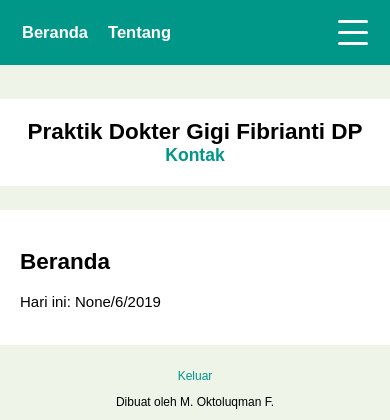
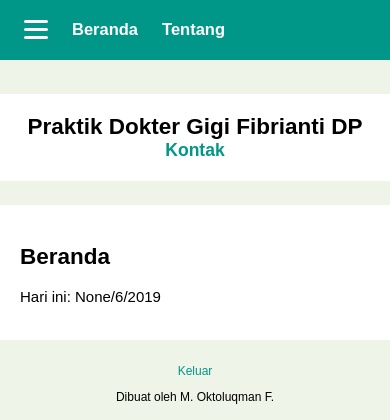
Before and after one commit to lepiku/praktekiin, a Django app: page / in a window 390 px wide. Shown: the top 420 px of the page. Run offline with Django 3.2, Linux system fonts and the light colour scheme; the visitor is signed in with stand-in values (Sample User, id 1); data that the repository does not hold is empty; some web fonts are replaced.

Commit message:
navbar to left

```diff
--- a/antri/templates/antri/base.html
+++ b/antri/templates/antri/base.html
@@ -35,33 +35,34 @@ a {
 }
 #left {
   display: flex;
-  white-space: nowrap;
+  justify-content: flex-start;
 }
-#right {
-  max-width: 720px;
-  text-align: right;
+#item {
+  padding: 20px 14px;
+  height: 24px;
 }
-#item { padding: 20px 10px; }
-#item:hover { background-color: #39b0a3; }
+#item:hover {
+  background-color: #39b0a3;
+}
 .dropdown {
   position: relative;
 }
 .dropdown #item {
   cursor: default;
 }
-.dropdown:hover .dropdown-content {display: block;}
+.dropdown:hover .dropdown-content {
+  display: block;
+}
 .dropdown-content {
   display: none;
   position: absolute;
   background-color: #d3e9e4;
   width: 240px;
   z-index: 1;
-  right: 0px;
 }
 .dropdown-content a {
   color: #009688;
   padding: 12px 16px;
-  text-decoration: none;
   display: block;
 }
 .dropdown-content a:hover {background-color: #e3f2ee;}
@@ -109,11 +110,8 @@ a {
   color: red;
   font-size: 0.8em;
 }
-#bar {
-  display: none;
-}
 #bar div {
-  width: 30px;
+  width: 26px;
   height: 3px;
   border-radius: 2px;
 }
@@ -121,10 +119,9 @@ a {
   background-color: white;
 }
 #bar2 {
-  height: 8px !important;
+  height: 7px !important;
 }
 #mobile-name {
-  display: none;
   margin: 12px 16px;
   color: #000;
   overflow: hidden;
@@ -137,17 +134,23 @@ a {
   body {
     font-size: 15px;
   }
+  #item {
+    padding: 20px 12px;
+    height: 20px;
+  }
   input, select, textarea {
     font-size: 15px;
-  }
-  #name {
-    display: none;
   }
   #bar {
     display: block;
   }
-  #mobile-name {
-    display: block;
+  #bar div {
+    width: 24px;
+    height: 3px;
+    border-radius: 2px;
+  }
+  #bar2 {
+    height: 5px !important;
   }
   .spacing {
     padding: 0 12px;
@@ -169,6 +172,30 @@ a {
       <div class="spacing">
         <div class="navbar">
           <div id="left">
+            {% if request.user.is_authenticated %}
+            <div class="dropdown">
+              <div id="item">
+                <div id="bar">
+                  <div id="bar1"></div>
+                  <div id="bar2"></div>
+                  <div id="bar1"></div>
+                  <div id="bar2"></div>
+                  <div id="bar1"></div>
+                </div>
+              </div>
+              <div class="dropdown-content">
+                <div id="mobile-name">
+                  {% if request.user.pengguna.pasien != None %}
+                  <p>{{ request.user.pengguna.pasien.nama }}</p>
+                  {% else %}
+                  <p>{{ request.user.username }}</p>
+                  {% endif %}
+                </div>
+                <a href="{% url 'antri:profil' %}">Profil</a>
+                <a href="{% url 'antri:keluar' %}">Keluar</a>
+              </div>
+            </div>
+            {% endif %}
             <a href="{% url 'antri:utama' %}">
               <div id="item">
                 <b>Beranda</b>
@@ -180,34 +207,6 @@ a {
               </div>
             </a>
           </div>
-          {% if request.user.is_authenticated %}
-          <div id="right">
-            <div class="dropdown">
-              <div id="item">
-                <div id="name" style="height: 25px; overflow: hidden">
-                  {% if request.user.pengguna.pasien %}
-                  {{ request.user.pengguna.pasien.nama }}
-                  {% else %}
-                  {{ request.user.username }}
-                  {% endif %}
-                </div>
-                <div id="bar">
-                  <div id="bar1"></div>
-                  <div id="bar2"></div>
-                  <div id="bar1"></div>
-                  <div id="bar2"></div>
-                  <div id="bar1"></div>
-                </div>
-              </div>
-              <div class="dropdown-content">
-                <div id="mobile-name">
-                  <p>{{ request.user.pengguna.nama }}</p>
-                </div>
-                <a href="{% url 'antri:profil' %}">Profil</a>
-                <a href="{% url 'antri:keluar' %}">Keluar</a>
-              </div>
-            </div>
-          </div>{% endif %}
         </div>
       </div>
     </div>
```
